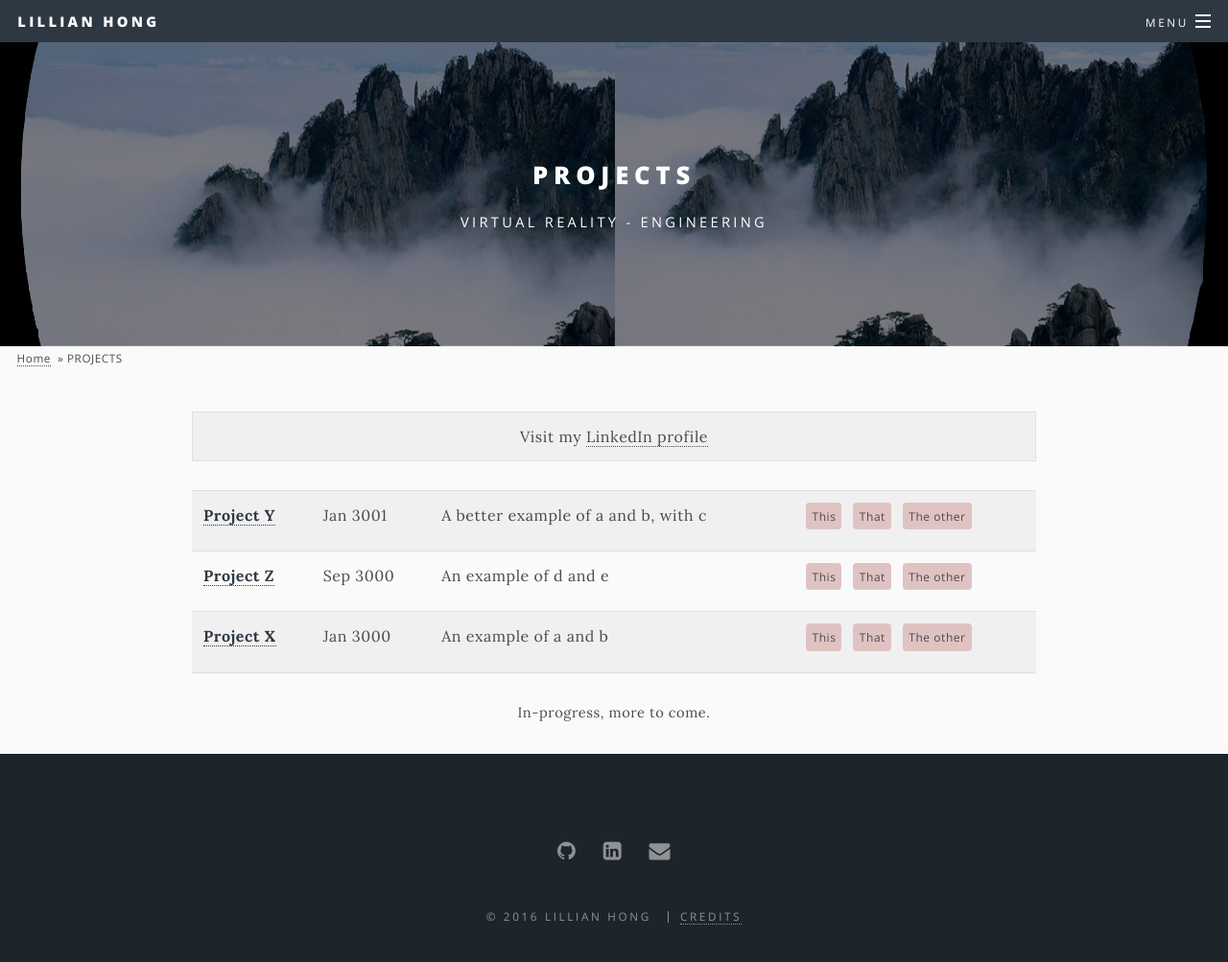
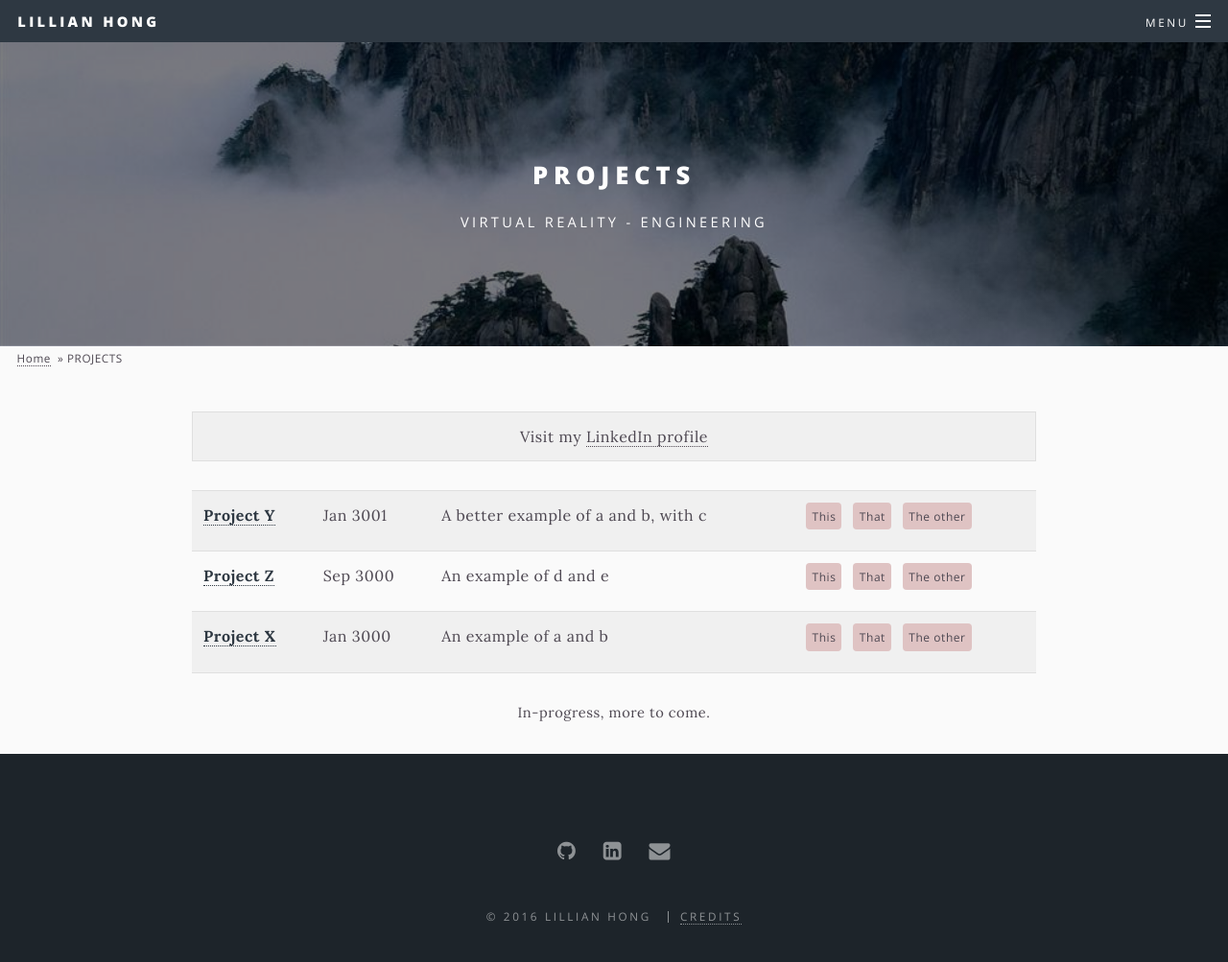
Before and after one commit to lillianhong/lillianhong.github.io, a Jekyll site: the page built from _pages/1projects.html, in a window 1280 px wide and 1049 px high. Shown: the top 1003 px of the window at 96% size. Built offline with Jekyll 4.4.1, drawn with Linux system fonts in a browser that asks for light colours.

Commit message:
projects background image

```diff
--- a/_pages/1projects.html
+++ b/_pages/1projects.html
@@ -4,7 +4,7 @@ title: PROJECTS
 permalink: /projects/
 excerpt: VIRTUAL REALITY - ENGINEERING
 image: pic01.jpg
-background-image: pic01.jpg
+background-image: mountainVR.jpg
 ---
 {%
 if site.social.linkedin-square %}
```
Also changed, not shown: images/mountainVR.jpg (added).
